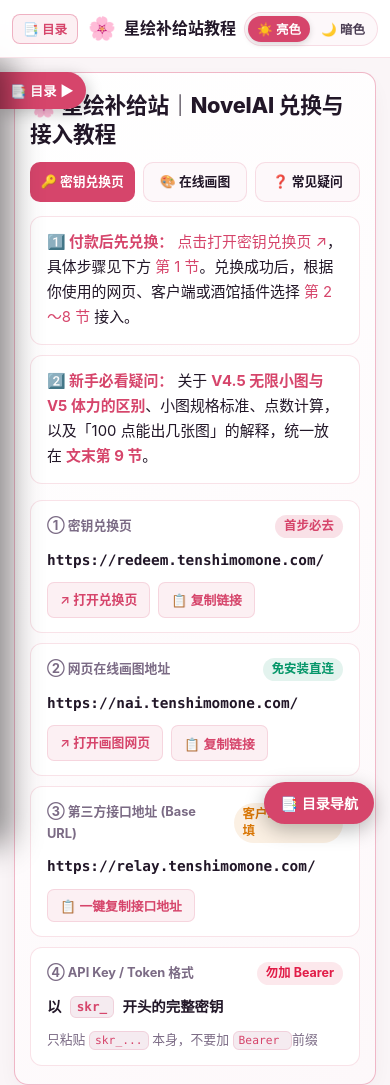
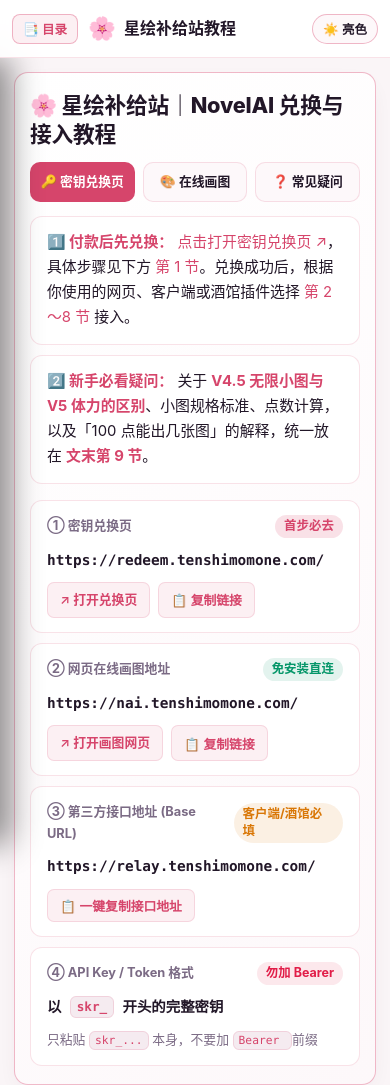
Before and after one commit to suzuka-suzuka/sakura-nai-md, a plain HTML site: page index.html in a window 390 px wide. Shown: the top 1085 px of the page. Drawn offline with Linux system fonts and the light colour scheme.

Commit message:
fix: merge theme switch into single button and keep single topbar TOC entry

```diff
--- a/index.html
+++ b/index.html
@@ -218,41 +218,28 @@
       gap: 8px;
     }
 
-    /* Segmented Theme Switcher (亮色 / 暗色) */
-    .theme-switch {
+    /* Single Theme Toggle Button */
+    .theme-toggle-btn {
       display: inline-flex;
       align-items: center;
-      background: var(--bg-elevated);
-      border: 1px solid var(--border-subtle);
-      border-radius: 999px;
-      padding: 3px;
-      gap: 2px;
-    }
-
-    .theme-option {
-      display: inline-flex;
-      align-items: center;
+      justify-content: center;
       gap: 4px;
-      padding: 5px 11px;
+      padding: 6px 12px;
       border-radius: 999px;
       font-size: 0.82rem;
       font-weight: 700;
-      border: none;
-      background: transparent;
-      color: var(--text-secondary);
+      border: 1px solid var(--border-strong);
+      background: var(--bg-elevated);
+      color: var(--text-primary);
       cursor: pointer;
       transition: all 0.16s ease;
       white-space: nowrap;
-    }
-
-    .theme-option:hover {
-      color: var(--text-primary);
-    }
-
-    .theme-option.active {
-      background: var(--sakura-primary);
-      color: var(--sakura-btn-text);
-      box-shadow: 0 2px 6px rgba(0, 0, 0, 0.15);
+      flex-shrink: 0;
+    }
+
+    .theme-toggle-btn:hover {
+      background: var(--sakura-bg);
+      color: var(--sakura-primary);
     }
 
     .btn {
@@ -345,37 +332,6 @@
       border-color: var(--border-strong);
     }
 
-    /* Floating Left-Edge Tab when Sidebar is Collapsed */
-    .sidebar-expand-tab {
-      position: fixed;
-      top: 84px;
-      left: 0;
-      z-index: 115;
-      display: inline-flex;
-      align-items: center;
-      gap: 5px;
-      padding: 9px 13px 9px 10px;
-      background: var(--sakura-primary);
-      color: var(--sakura-btn-text);
-      border: none;
-      border-top-right-radius: 999px;
-      border-bottom-right-radius: 999px;
-      font-size: 0.82rem;
-      font-weight: 700;
-      box-shadow: 2px 4px 16px rgba(0, 0, 0, 0.22);
-      cursor: pointer;
-      transform: translateX(-110%);
-      transition: transform 0.24s cubic-bezier(0.4, 0, 0.2, 1), background-color 0.15s ease;
-    }
-
-    .sidebar-expand-tab:hover {
-      background: var(--sakura-strong);
-    }
-
-    body.sidebar-collapsed .sidebar-expand-tab {
-      transform: translateX(0);
-    }
-
     .sidebar-backdrop {
       position: fixed;
       inset: 58px 0 0 0;
@@ -1029,26 +985,6 @@
     .cond-sub {
       font-size: 0.83rem;
       color: var(--text-muted);
-    }
-
-    /* Mobile Floating TOC Button */
-    .mobile-fab-toc {
-      display: none;
-      position: fixed;
-      bottom: 20px;
-      right: 16px;
-      z-index: 95;
-      background: var(--sakura-primary);
-      color: var(--sakura-btn-text);
-      border: none;
-      border-radius: 999px;
-      padding: 11px 16px;
-      font-size: 0.88rem;
-      font-weight: 700;
-      box-shadow: 0 6px 20px rgba(0, 0, 0, 0.28);
-      cursor: pointer;
-      align-items: center;
-      gap: 6px;
     }
 
     /* Lightbox Modal */
@@ -1148,16 +1084,6 @@
       body.mobile-sidebar-open .sidebar-backdrop {
         display: block;
       }
-      .sidebar-expand-tab {
-        transform: translateX(0);
-        top: 72px;
-      }
-      body.mobile-sidebar-open .sidebar-expand-tab {
-        transform: translateX(-110%);
-      }
-      .mobile-fab-toc {
-        display: inline-flex;
-      }
       .web-guide-grid {
         grid-template-columns: 1fr;
       }
@@ -1187,13 +1113,9 @@
         display: inline;
         font-size: 1rem;
       }
-      .theme-option {
-        padding: 4px 9px;
+      .theme-toggle-btn {
+        padding: 5px 10px;
         font-size: 0.78rem;
-      }
-      .mobile-toc-trigger {
-        padding: 5px 11px;
-        font-size: 0.8rem;
       }
       .hero {
         margin-top: 14px;
@@ -1419,11 +1341,8 @@
           <a href="#sec-9" class="btn">❓ 新手必看 FAQ</a>
         </div>
 
-        <!-- Explicit Light / Dark Theme Selector (Default: Light) -->
-        <div class="theme-switch" role="group" aria-label="选择亮色或暗色主题">
-          <button type="button" class="theme-option active" data-theme-set="light">☀️ 亮色</button>
-          <button type="button" class="theme-option" data-theme-set="dark">🌙 暗色</button>
-        </div>
+        <!-- Single Compact Theme Toggle Button (Default: Light) -->
+        <button type="button" class="theme-toggle-btn" id="themeToggleBtn" aria-label="切换亮色或暗色主题">☀️ 亮色</button>
       </div>
     </div>
   </header>
@@ -1452,11 +1371,6 @@
       <li><a href="#sec-9-6" class="toc-link toc-sub" data-target="sec-9">9.6 不知道买哪档？对号入座</a></li>
     </ul>
   </aside>
-
-  <!-- Left-Edge Floating Tab to Expand Sidebar when Collapsed -->
-  <button type="button" class="sidebar-expand-tab" id="sidebarExpandTab" aria-label="展开左侧目录">
-    <span>📑 目录 ▶</span>
-  </button>
 
   <!-- Mobile Backdrop when Sidebar is open -->
   <div class="sidebar-backdrop" id="sidebarBackdrop"></div>
@@ -2417,11 +2331,6 @@
 
   </div><!-- /.page-main -->
 
-  <!-- Mobile Floating TOC Button -->
-  <button type="button" class="mobile-fab-toc" id="mobileFabToc" aria-label="打开目录导航">
-    <span>📑 目录导航</span>
-  </button>
-
   <!-- Lightbox Modal for Screenshot -->
   <div class="lightbox" id="lightbox" role="dialog" aria-label="图片放大预览">
     <button type="button" class="lightbox-close" id="lightboxClose">✕ 关闭预览</button>
@@ -2432,31 +2341,31 @@
   <div class="toast" id="toast">✅ 已复制到剪贴板</div>
 
   <script>
-    // 1. Explicit Light / Dark Theme Selector (Default: Light)
+    // 1. Single Theme Toggle Button (Default: Light)
     (function () {
       const root = document.documentElement;
-      const themeBtns = document.querySelectorAll('[data-theme-set]');
+      const themeBtn = document.getElementById('themeToggleBtn');
       const STORAGE_KEY = 'sakura_theme_mode';
 
       function applyTheme(mode) {
         const validMode = mode === 'dark' ? 'dark' : 'light';
         root.setAttribute('data-theme', validMode);
-        themeBtns.forEach((btn) => {
-          btn.classList.toggle('active', btn.getAttribute('data-theme-set') === validMode);
-        });
+        if (themeBtn) {
+          themeBtn.textContent = validMode === 'dark' ? '🌙 暗色' : '☀️ 亮色';
+        }
       }
 
       // Default to 'light' unless user explicitly saved 'dark'
       const saved = localStorage.getItem(STORAGE_KEY);
       applyTheme(saved === 'dark' ? 'dark' : 'light');
 
-      themeBtns.forEach((btn) => {
-        btn.addEventListener('click', function () {
-          const mode = this.getAttribute('data-theme-set');
-          applyTheme(mode);
-          localStorage.setItem(STORAGE_KEY, mode);
+      if (themeBtn) {
+        themeBtn.addEventListener('click', function () {
+          const next = root.getAttribute('data-theme') === 'dark' ? 'light' : 'dark';
+          applyTheme(next);
+          localStorage.setItem(STORAGE_KEY, next);
         });
-      });
+      }
     })();
 
     // 2. One-Click Copy with Toast
@@ -2497,9 +2406,7 @@
       const topbarTocBtn = document.getElementById('topbarTocBtn');
       const topbarTocText = document.getElementById('topbarTocText');
       const sidebarCollapseBtn = document.getElementById('sidebarCollapseBtn');
-      const sidebarExpandTab = document.getElementById('sidebarExpandTab');
       const sidebarBackdrop = document.getElementById('sidebarBackdrop');
-      const mobileFabToc = document.getElementById('mobileFabToc');
 
       function setFilter(filterId) {
         tabs.forEach((t) => {
@@ -2527,8 +2434,7 @@
       function updateTocBtnLabel() {
         if (!topbarTocText) return;
         if (isMobileView()) {
-          const isOpen = body.classList.contains('mobile-sidebar-open');
-          topbarTocText.textContent = isOpen ? '📑 收起目录' : '📑 目录';
+          topbarTocText.textContent = '📑 目录';
         } else {
           const isCollapsed = body.classList.contains('sidebar-collapsed');
           topbarTocText.textContent = isCollapsed ? '📑 展开目录' : '📑 收起目录';
@@ -2544,15 +2450,6 @@
         updateTocBtnLabel();
       }
 
-      function expandSidebar() {
-        if (isMobileView()) {
-          body.classList.add('mobile-sidebar-open');
-        } else {
-          body.classList.remove('sidebar-collapsed');
-        }
-        updateTocBtnLabel();
-      }
-
       function toggleSidebar() {
         if (isMobileView()) {
           body.classList.toggle('mobile-sidebar-open');
@@ -2564,8 +2461,6 @@
 
       if (topbarTocBtn) topbarTocBtn.addEventListener('click', toggleSidebar);
       if (sidebarCollapseBtn) sidebarCollapseBtn.addEventListener('click', collapseSidebar);
-      if (sidebarExpandTab) sidebarExpandTab.addEventListener('click', expandSidebar);
-      if (mobileFabToc) mobileFabToc.addEventListener('click', expandSidebar);
       if (sidebarBackdrop) sidebarBackdrop.addEventListener('click', collapseSidebar);
       window.addEventListener('resize', updateTocBtnLabel);
       updateTocBtnLabel();
```
